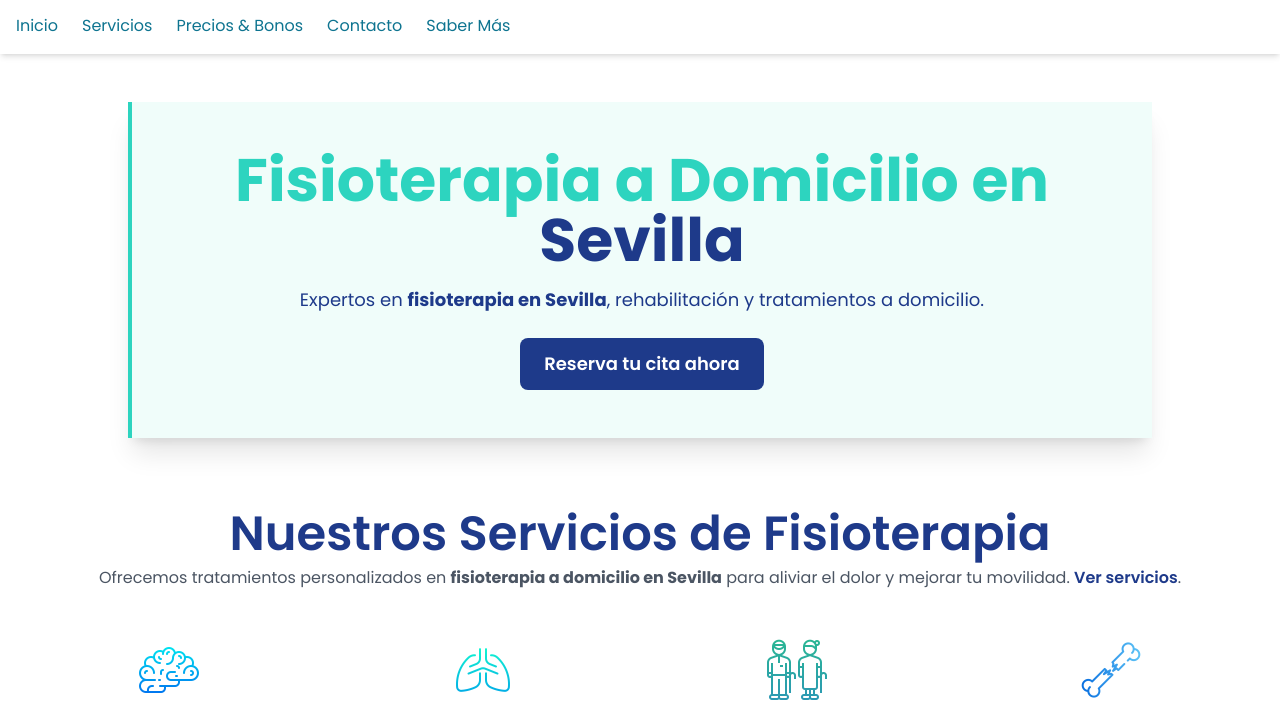
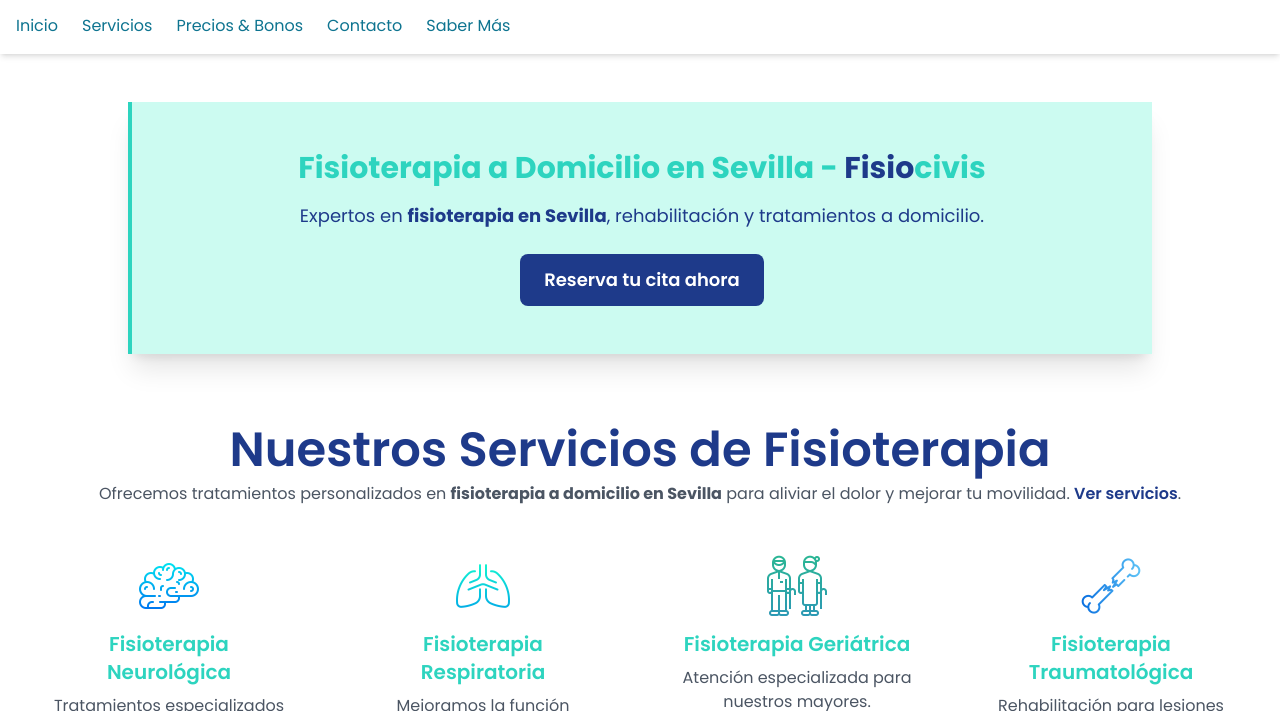
Before and after one commit to Pedrolacarcel98/FisioCivis, a plain HTML site: page index.html in a window 1280 px wide. Shown: the part 90-801 px from the top of the page. Drawn offline with nearby package versions, Linux system fonts and the light colour scheme.

Commit message:
Cambios SEO

```diff
--- a/index.html
+++ b/index.html
@@ -10,16 +10,31 @@
     <meta name="description" content="Fisioterapia a domicilio en Sevilla con profesionales colegiados. Tratamientos personalizados de rehabilitación, masajes terapéuticos y osteopatía." />
     <meta name="keywords" content="Fisioterapia Sevilla, Fisioterapia a Domicilio, Rehabilitación, Masajes terapéuticos, Osteopatía Sevilla" />
     <meta name="author" content="FisioCivis" />
+
+    <!-- Open Graph para compartir en Facebook, WhatsApp -->
+    <meta property="og:title" content="Fisioterapia a Domicilio en Sevilla | FisioCivis">
+    <meta property="og:description" content="Fisioterapia en Sevilla con profesionales colegiados. Reserva tu sesión a domicilio.">
+    <meta property="og:image" content="images/Fisiocivis.png">
+    <meta property="og:url" content="https://fisiocivis.es">
+    <meta property="og:type" content="website">
+
+    <!-- Twitter Card para compartir en Twitter -->
+    <meta name="twitter:card" content="summary_large_image">
+    <meta name="twitter:title" content="Fisioterapia a Domicilio en Sevilla | FisioCivis">
+    <meta name="twitter:description" content="Fisioterapia en Sevilla con profesionales colegiados. Reserva tu sesión a domicilio.">
+    <meta name="twitter:image" content="images/icons/fisioterapia-twitter.png">
+
 </head>
 
 <body class="bg-white text-gray-900 custom-font">
     <div data-include="header.html"></div>
 
-    <section class="bg-teal-50 border-l-4 border-teal-400 shadow-xl text-teal-400 text-center py-12 px-6 max-w-5xl mx-auto mt-12">
-        <h1 class="text-6xl font-bold animate-fade-in">
-            <span class="text-teal-400">Fisioterapia a Domicilio en</span>
-            <span class="text-blue-900">Sevilla</span>
+    <section class="bg-teal-100 border-l-4 border-teal-400 shadow-xl text-teal-400 text-center py-12 px-6 max-w-5xl mx-auto mt-12">
+        <h1 class="text-3xl font-bold text-teal-400">
+            Fisioterapia a Domicilio en Sevilla - <span class="text-blue-900">Fisio<span class="text-teal-400">civis</span>    </span>
         </h1>
+
+
         <h2 class="text-lg text-blue-900 mt-4">Expertos en <strong>fisioterapia en Sevilla</strong>, rehabilitación y tratamientos a domicilio.</h2>
         <a href="https://wa.me/+34671011632?text=Hola!%20Me%20gustaría%20pedir%20cita.%20Gracias!"
            class="mt-6 inline-block bg-blue-900 text-white px-6 py-3 rounded-lg text-lg font-semibold hover:bg-teal-400 transition-transform transform hover:scale-110 duration-300">
```
Also changed, not shown: contacto.html (+2 -2 lines), images/icons/fisioterapia-twitter.png (added).
